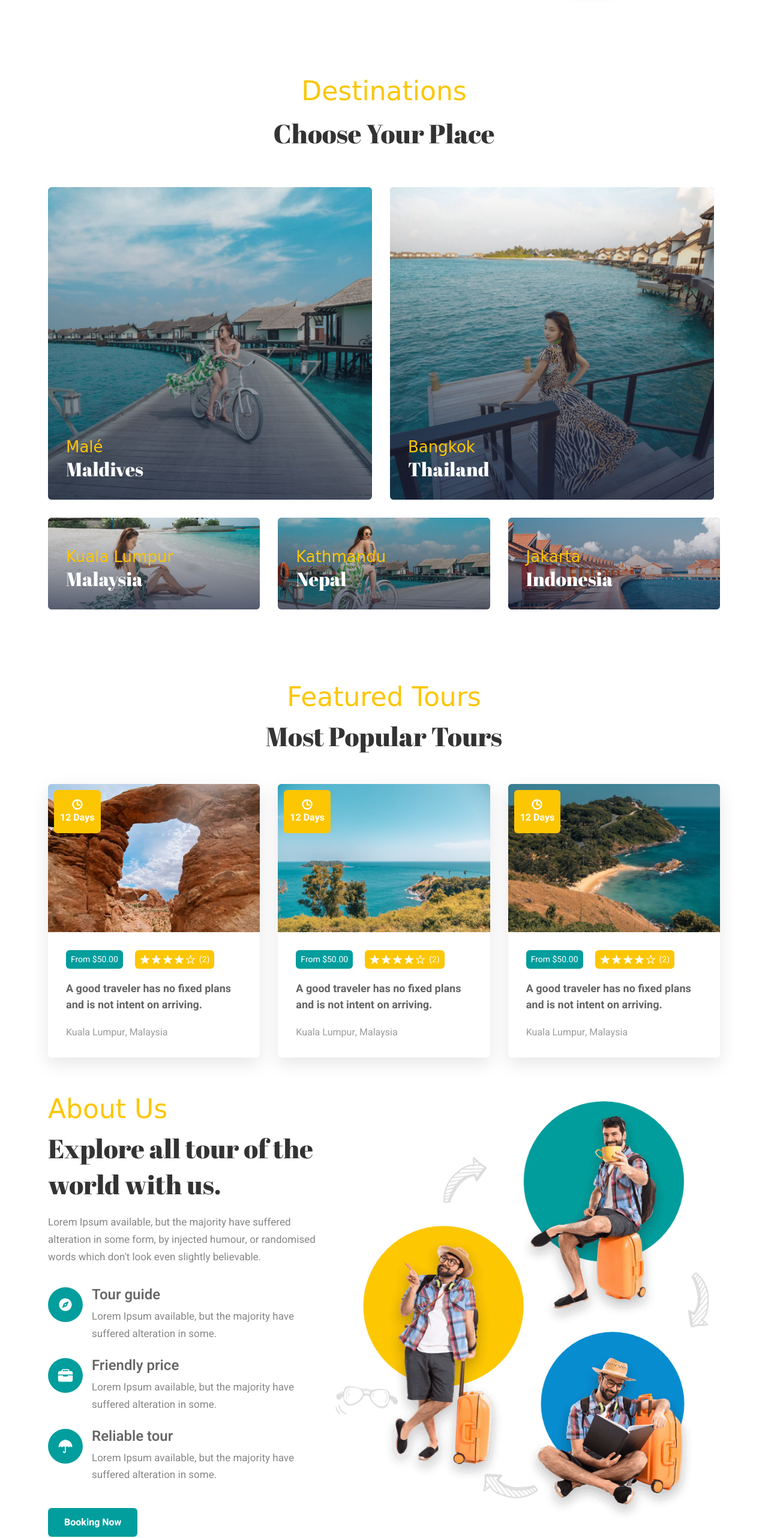
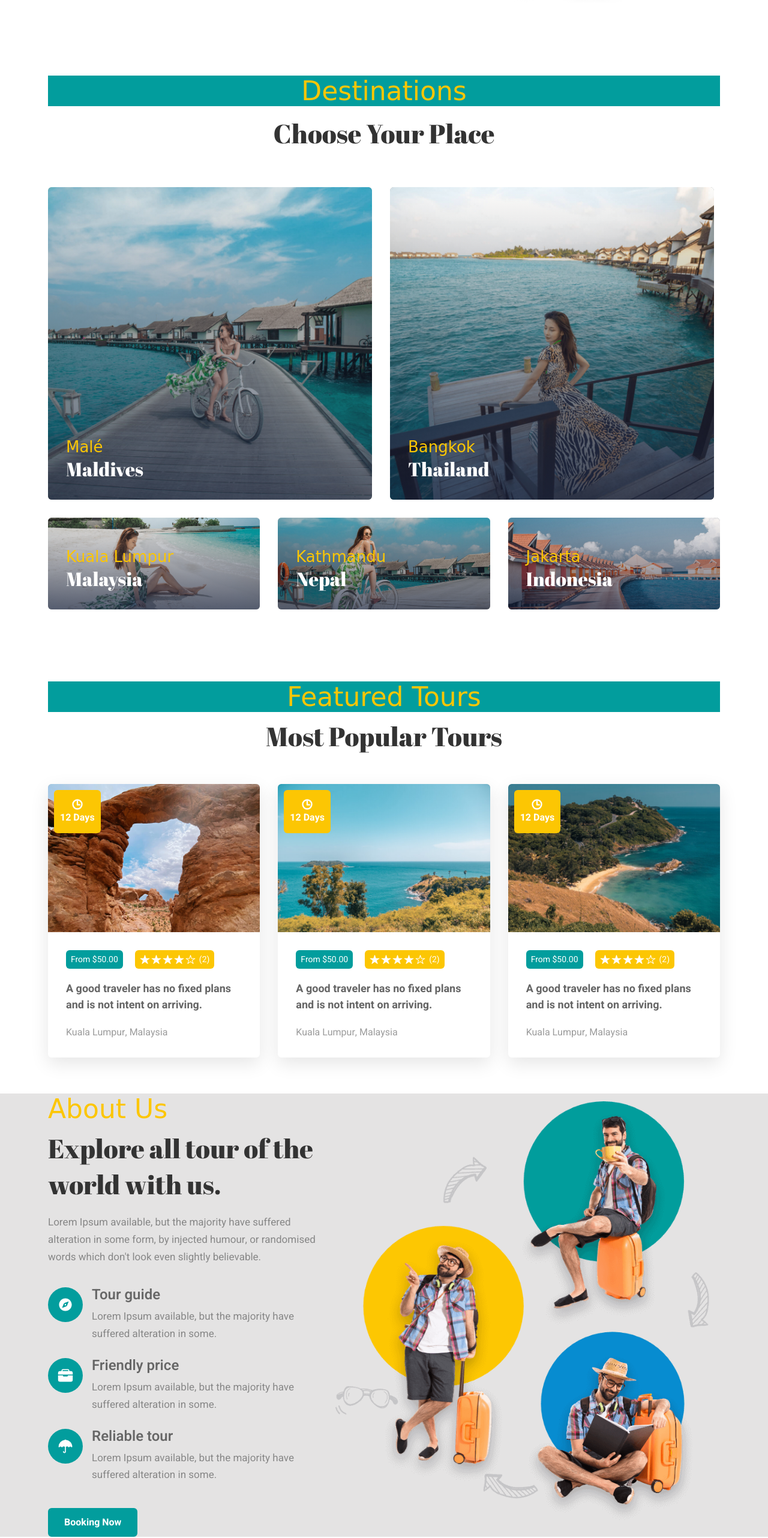
Before and after one commit to Code-Compas/prajjwal, a plain HTML site: page HomePage.html in a window 1280 px wide. Shown: the part 780-3344 px from the top of the page at 60% size. Drawn offline with nearby package versions, Linux system fonts and the light colour scheme; a web font is replaced by a local one.

Commit message:
changes in their background color od main headings desitanation n all

```diff
--- a/HomePage.css
+++ b/HomePage.css
@@ -190,6 +190,22 @@ body {
 }
 
 .section { padding-block: var(--section-padding); }
+
+.back1{
+  width:100%;
+  background-color:var(--viridian-green);
+
+}
+.back2{
+  width:100%;
+  background-color:var(--viridian-green);
+
+}
+.back3{
+  width:100%;
+  background-color:var(--viridian-green);
+
+}
 
 .section-subtitle {
   font-family: var(--ff-comforter-brush);
@@ -559,6 +575,10 @@ body {
   margin-bottom: 5px;
 }
 
+.about{
+  background-color: rgb(228, 227, 227);
+
+}
 
 
 
--- a/HomePage.html
+++ b/HomePage.html
@@ -149,7 +149,7 @@
       <section class="section destination">
         <div class="container">
 
-          <p class="section-subtitle">Destinations</p>
+          <div class="back1"><p class="section-subtitle">Destinations</p></div>
 
           <h2 class="h2 section-title">Choose Your Place</h2>
 
@@ -256,7 +256,7 @@
       <section class="section popular">
         <div class="container">
 
-          <p class="section-subtitle">Featured Tours</p>
+          <div class="back2"><p class="section-subtitle">Featured Tours</p></div>
 
           <h2 class="h2 section-title">Most Popular Tours</h2>
 
@@ -493,7 +493,7 @@
       <section class="section blog">
         <div class="container">
 
-          <p class="section-subtitle">From The Blog Post</p>
+          <div class="back3"><p class="section-subtitle">From The Blog Post</p></div>
 
           <h2 class="h2 section-title">Latest News & Articles</h2>
 
```
